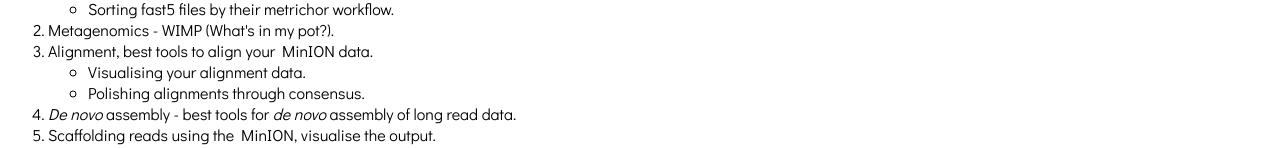
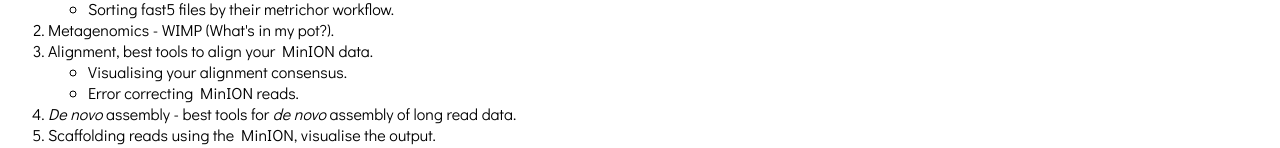
Before and after one commit to PoreCamp-AU/porecamp-au.github.io, a plain HTML site: page itinerary.html in a window 1280 px wide. Shown: the part 585-733 px from the top of the page. Drawn offline with Linux system fonts and the light colour scheme.

Commit message:
Updated Itinerary to David's standards.

```diff
--- a/itinerary.html
+++ b/itinerary.html
@@ -48,8 +48,8 @@
 <li>Metagenomics - WIMP (What's in my pot?).</li>
 <li>Alignment, best tools to align your MinION data.
 <ul>
-<li>Visualising your alignment data.</li>
-<li>Polishing alignments through consensus.</li>
+<li>Visualising your alignment consensus.</li>
+<li>Error correcting MinION reads.</li>
 </ul></li>
 <li><em>De novo</em> assembly - best tools for <em>de novo</em> assembly of long read data.<br></li>
 <li>Scaffolding reads using the MinION, visualise the output.</li>
```
